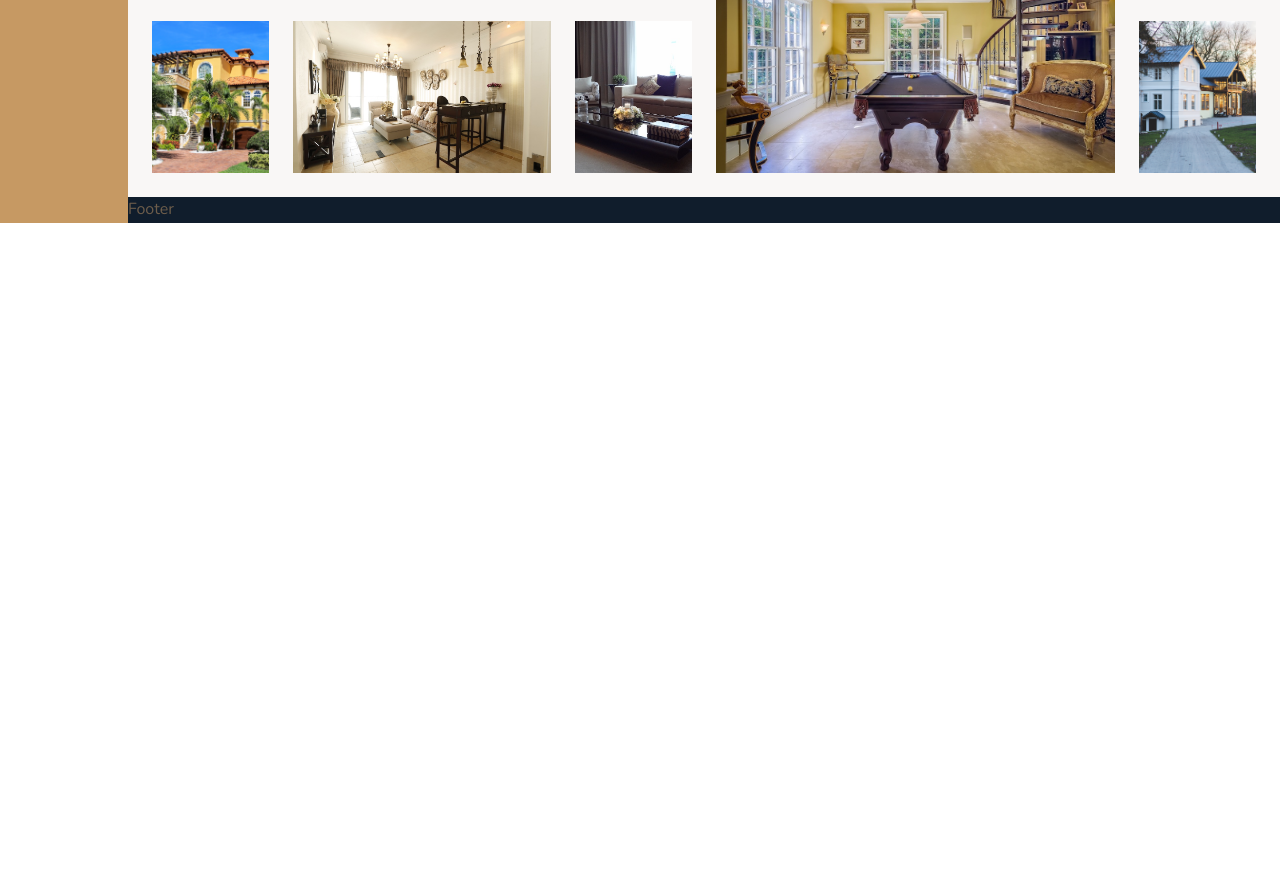
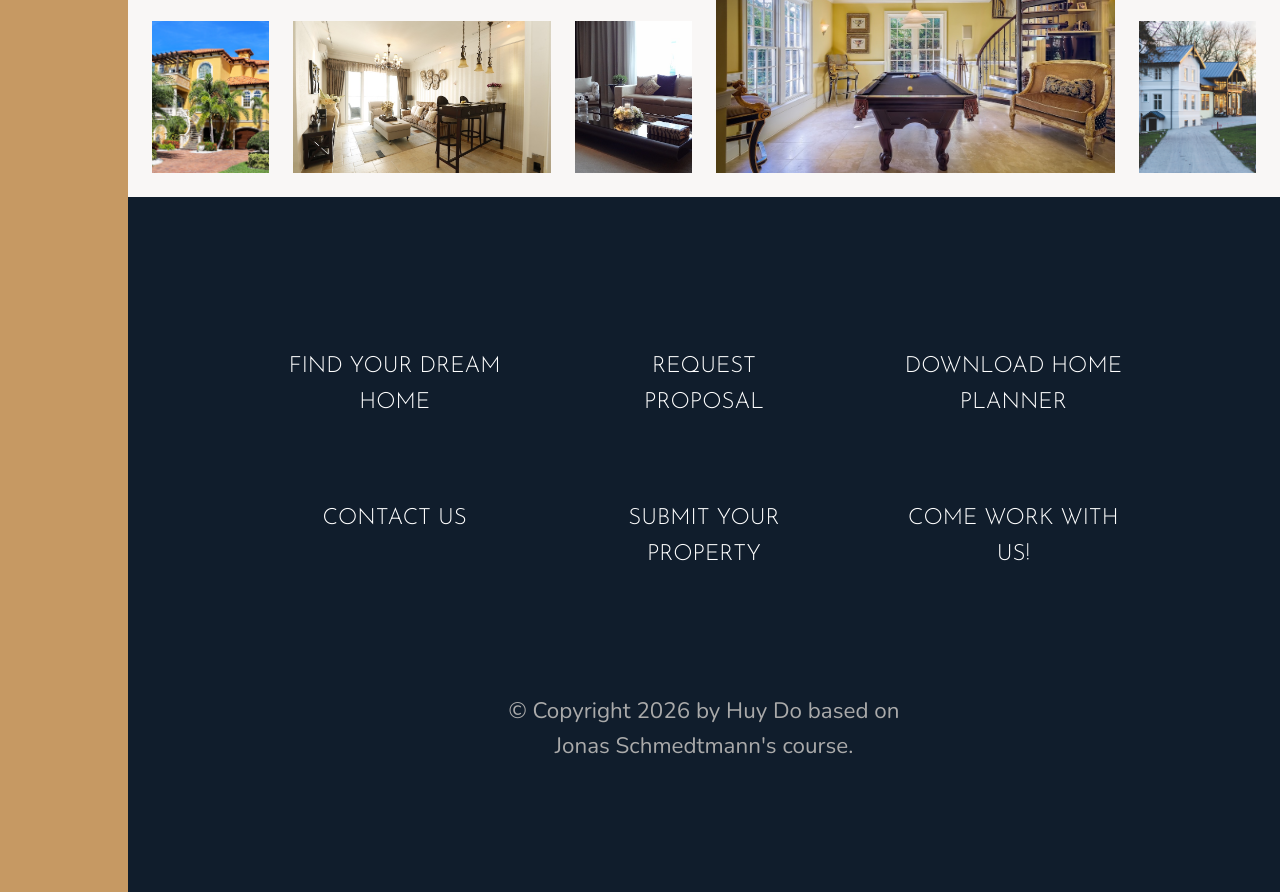
Before and after one commit to hihuydo/frontend-css-nexter, a website: page index.html in a window 1280 px wide. Shown: the part 6295-7187 px from the top of the page. Before the commit the page ends 6518 px from the top, so only its background shows below. Drawn offline with nearby package versions, Linux system fonts and the light colour scheme.

Commit message:
finish building the footer section

```diff
--- a/index.html
+++ b/index.html
@@ -334,7 +334,17 @@
         </section>
 
         <footer class="footer">
-            Footer
+            <ul class="nav">
+                <li class="nav__item"><a href="#" class="nav__link">Find your dream home</a></li>
+                <li class="nav__item"><a href="#" class="nav__link">Request proposal</a></li>
+                <li class="nav__item"><a href="#" class="nav__link">Download home planner</a></li>
+                <li class="nav__item"><a href="#" class="nav__link">Contact us</a></li>
+                <li class="nav__item"><a href="#" class="nav__link">Submit your property</a></li>
+                <li class="nav__item"><a href="#" class="nav__link">Come work with us!</a></li>
+            </ul>
+            <p class="copyright">
+                &copy; Copyright <script>document.write( new Date().getFullYear() );</script> by Huy Do based on Jonas Schmedtmann's course.
+            </p>
         </footer>
     </body>
 </html>
--- a/sass/_footer.scss
+++ b/sass/_footer.scss
@@ -1,4 +1,42 @@
 .footer {
     background-color: $color-secondary;
     grid-column: full-start / full-end;
+
+    padding: 8rem;
 }
+
+.nav {
+    list-style: none;
+
+    display: grid;
+    grid-template-columns: repeat(auto-fit, minmax(15rem, 1fr));     // (6, 1fr)
+    grid-gap: 2rem;
+    align-items: start;
+
+    &__link:link,
+    &__link:visited {
+        font-family: $font-display;
+        font-size: 1.4rem;
+        color: #fff;
+        text-decoration: none;
+        text-transform: uppercase;
+        text-align: center;
+        padding: 1.5rem;
+        display: block; /* for padding to work */
+        transition: all 0.2s;
+    }
+
+    &__link:hover,
+    &__link:active {
+        background-color: rgba(#fff, 0.05);
+        transform: translateY(-3px);
+    }
+}
+
+.copyright {
+    font-size: 1.4rem;
+    color: $color-grey-light-2;
+    text-align: center;
+    width: 50%;
+    margin: 6rem auto 0 auto; /* center the copyright */
+}
```
Also changed, not shown: css/style.css, 1 other file.
